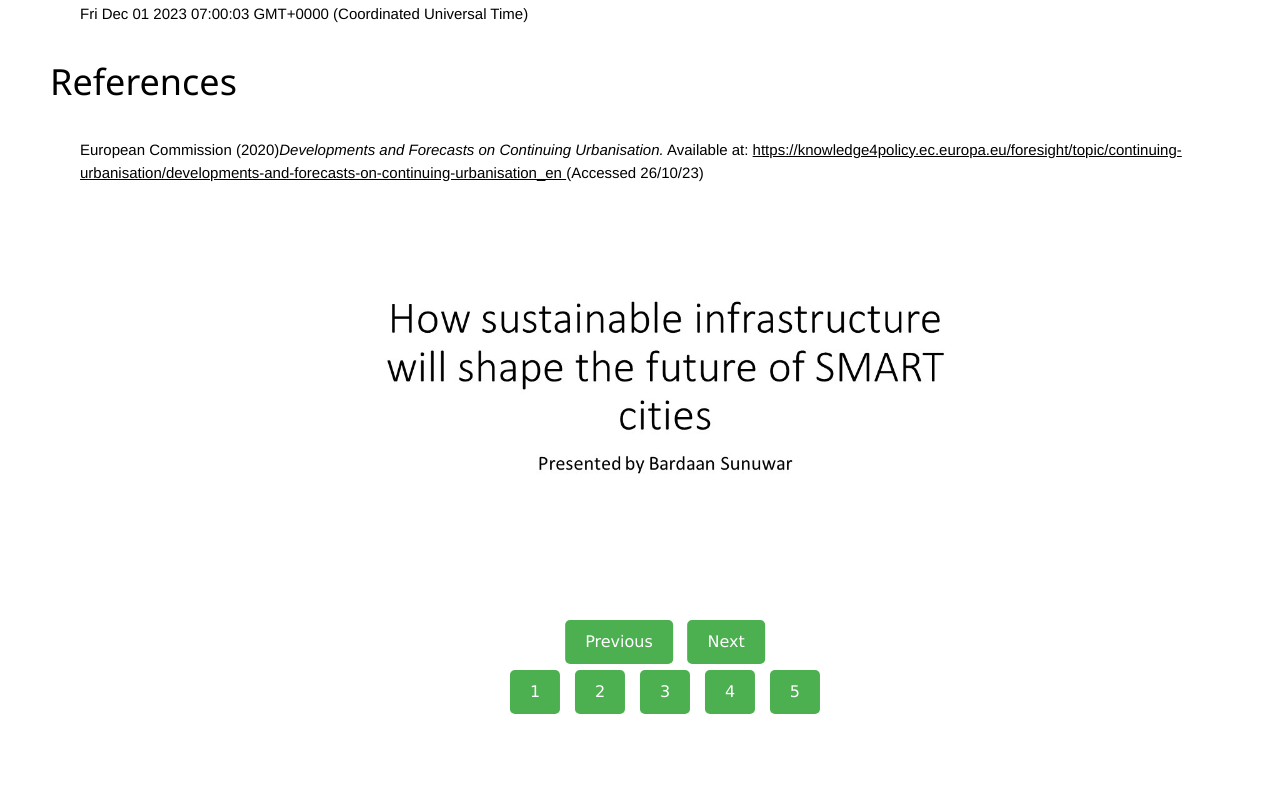
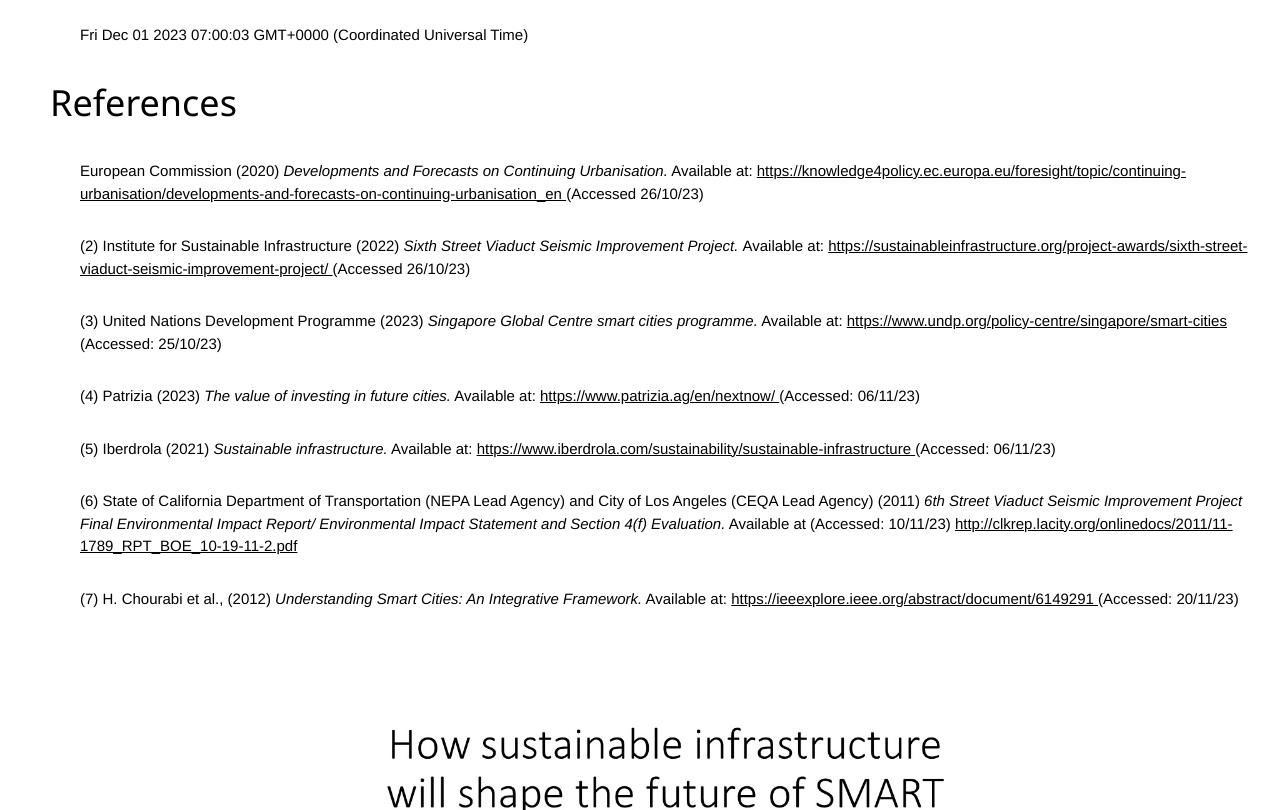
Before and after one commit to FEPSFY6816792/FY6816792, a plain HTML site: page index.html in a window 1280 px wide. Shown: the part 3540-4350 px from the top of the page. Before the commit the page ends 4254 px from the top, so only its background shows below. Drawn offline with nearby package versions, Linux system fonts and the light colour scheme.

Commit message:
Update index.html

```diff
--- a/index.html
+++ b/index.html
@@ -139,6 +139,7 @@ Future cities will require more than simply cutting-edge technology and digital
         </body>
 	</p>
 
+	<hr>
 	<section id="Sixth Street Viaduct Seismic Improvement Project">
 <h3 id="Sixth Street Viaduct Seismic Improvement Project">Sixth Street Viaduct Seismic Improvement Project</h3>
 	<p class="ex1">
@@ -183,9 +184,32 @@ Following construction, the new viaduct satisfied its primary sustainability obj
 		<section id="References">
  <h1>References</h1>
 
- <p>
-European Commission (2020)<i>Developments and Forecasts on Continuing Urbanisation.</i> Available at:  <a href="https://knowledge4policy.ec.europa.eu/foresight/topic/continuing-urbanisation/developments-and-forecasts-on-continuing-urbanisation_en ">https://knowledge4policy.ec.europa.eu/foresight/topic/continuing-urbanisation/developments-and-forecasts-on-continuing-urbanisation_en </a> (Accessed 26/10/23)
+	<p class="ex1">
+European Commission (2020) <i>Developments and Forecasts on Continuing Urbanisation.</i> Available at:  <a href="https://knowledge4policy.ec.europa.eu/foresight/topic/continuing-urbanisation/developments-and-forecasts-on-continuing-urbanisation_en ">https://knowledge4policy.ec.europa.eu/foresight/topic/continuing-urbanisation/developments-and-forecasts-on-continuing-urbanisation_en </a> (Accessed 26/10/23)
 	 </p>
+	 <p class="ex1">
+(2) Institute for Sustainable Infrastructure (2022) <i>Sixth Street Viaduct Seismic Improvement Project. </i>Available at: <a href="https://sustainableinfrastructure.org/project-awards/sixth-street-viaduct-seismic-improvement-project/">https://sustainableinfrastructure.org/project-awards/sixth-street-viaduct-seismic-improvement-project/ </a> (Accessed 26/10/23)
+
+	</p>
+	<p class="ex1">
+(3) United Nations Development Programme (2023) <i>Singapore Global Centre smart cities programme.</i> Available at: <a href="https://www.undp.org/policy-centre/singapore/smart-cities">https://www.undp.org/policy-centre/singapore/smart-cities </a> (Accessed: 25/10/23)
+	</p>
+	<p class="ex1">
+(4) Patrizia (2023) <i>The value of investing in future cities.</i> Available at: <a href="https://www.patrizia.ag/en/nextnow/">https://www.patrizia.ag/en/nextnow/ </a>  (Accessed: 06/11/23)
+
+	</p>
+	<p class="ex1">
+(5) Iberdrola (2021) <i>Sustainable infrastructure.</i> Available at: <a href="https://www.iberdrola.com/sustainability/sustainable-infrastructure">https://www.iberdrola.com/sustainability/sustainable-infrastructure </a> (Accessed: 06/11/23)
+
+	</p>
+	<p class="ex1">
+(6) State of California Department of Transportation (NEPA Lead Agency) and City of Los Angeles (CEQA Lead Agency) (2011) <i>6th Street Viaduct Seismic Improvement Project Final Environmental Impact Report/ Environmental Impact Statement and Section 4(f) Evaluation.</i> Available at  (Accessed: 10/11/23)
+		<a href="http://clkrep.lacity.org/onlinedocs/2011/11-1789_RPT_BOE_10-19-11-2.pdf">http://clkrep.lacity.org/onlinedocs/2011/11-1789_RPT_BOE_10-19-11-2.pdf </a>
+	</p>
+	<p class="ex1">
+(7) H. Chourabi et al., (2012) <i>Understanding Smart Cities: An Integrative Framework.</i> Available at: <a href="https://ieeexplore.ieee.org/abstract/document/6149291 ">https://ieeexplore.ieee.org/abstract/document/6149291 </a> (Accessed: 20/11/23)
+
+	</p>
 
 <script>
   var slideImages = ["Slide1.JPG", "Slide2.JPG", "Slide3.JPG", "Slide4.JPG", "Slide5.JPG"];
```
